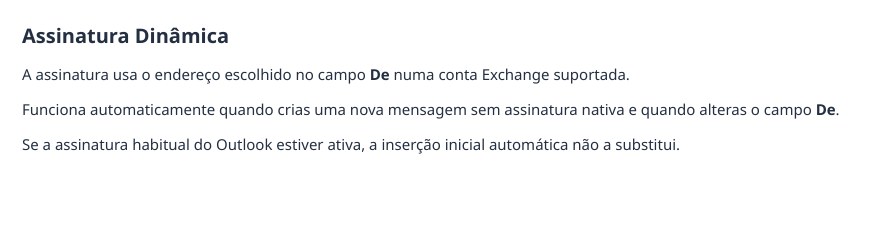
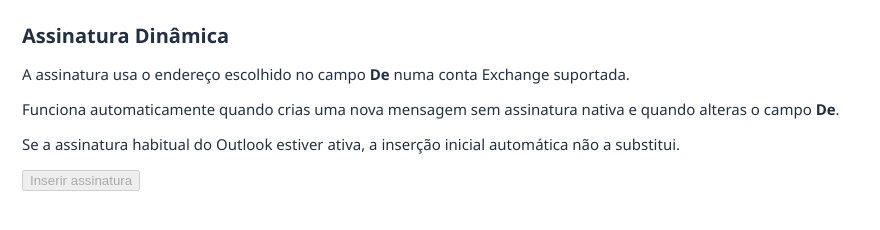
Before and after one commit to amelia-cerejo/assinatura-outlook-piloto, a plain HTML site: page taskpane.html in a window 1280 px wide. Shown: the whole page, without its empty margins (0-880 px from the left). Drawn offline with Linux system fonts and the light colour scheme; a script that the page names is missing.

Commit message:
Diagnosticar e testar a inserção da assinatura no Outlook

```diff
--- a/taskpane.html
+++ b/taskpane.html
@@ -1 +1 @@
-<!doctype html><html lang="pt"><head><meta charset="utf-8"><meta name="viewport" content="width=device-width"><title>Assinatura Dinâmica</title><style>body{font:15px Segoe UI,Arial,sans-serif;margin:22px;color:#243042}h1{font-size:20px}</style></head><body><h1>Assinatura Dinâmica</h1><p>A assinatura usa o endereço escolhido no campo <strong>De</strong> numa conta Exchange suportada.</p><p>Funciona automaticamente quando crias uma nova mensagem sem assinatura nativa e quando alteras o campo <strong>De</strong>.</p><p>Se a assinatura habitual do Outlook estiver ativa, a inserção inicial automática não a substitui.</p></body></html>
+<!doctype html><html lang="pt"><head><meta charset="utf-8"><meta name="viewport" content="width=device-width"><title>Assinatura Dinâmica</title><style>body{font:15px Segoe UI,Arial,sans-serif;margin:22px;color:#243042}h1{font-size:20px}</style><script src="https://appsforoffice.microsoft.com/lib/1/hosted/office.js"></script></head><body><h1>Assinatura Dinâmica</h1><p>A assinatura usa o endereço escolhido no campo <strong>De</strong> numa conta Exchange suportada.</p><p>Funciona automaticamente quando crias uma nova mensagem sem assinatura nativa e quando alteras o campo <strong>De</strong>.</p><p>Se a assinatura habitual do Outlook estiver ativa, a inserção inicial automática não a substitui.</p><button id="insert-signature" type="button" disabled>Inserir assinatura</button><p id="signature-status" role="status"></p><script src="./launchevent.js"></script></body></html>
```
